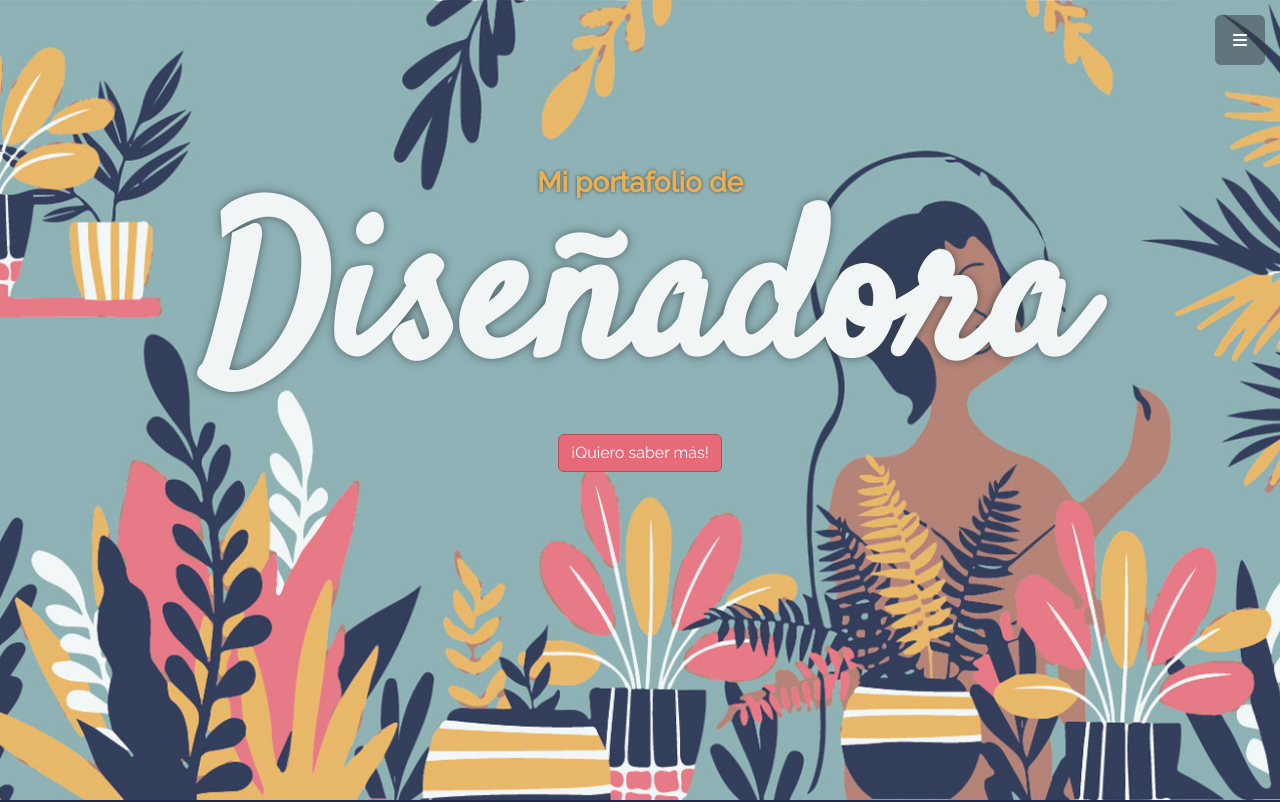
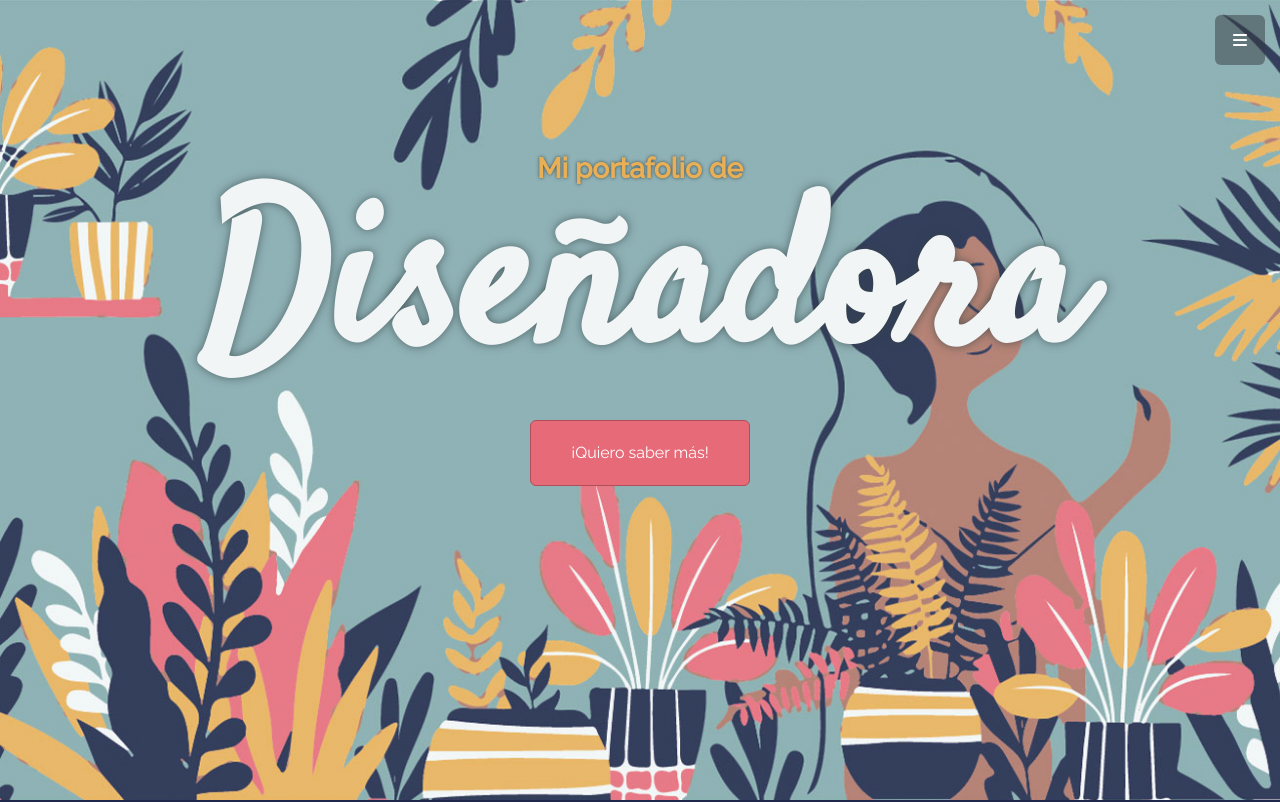
Before and after one commit to javimolin-uc/PRUEBA-3no, a plain HTML site: page index.html in a window 1280 px wide. Shown: the top 802 px of the page. Drawn offline with nearby package versions, Linux system fonts and the light colour scheme.

Commit message:
Update styles.css

```diff
--- a/css/styles.css
+++ b/css/styles.css
@@ -4348,6 +4348,10 @@ footer.footer .social-link:hover {
   content: "";
 }
 
+.btn-xl {
+  padding: 1.25rem 2.5rem;
+}
+
 #footer{
     font-family: 'Raleway', sans-serif;
     }
```
